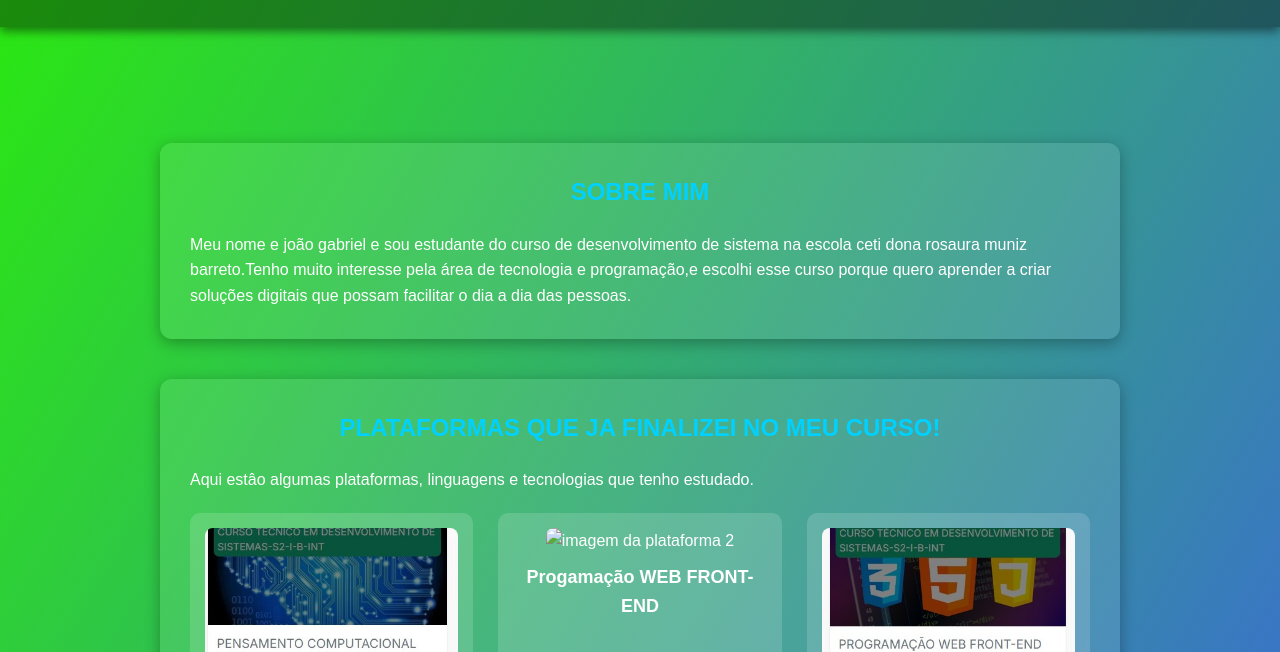
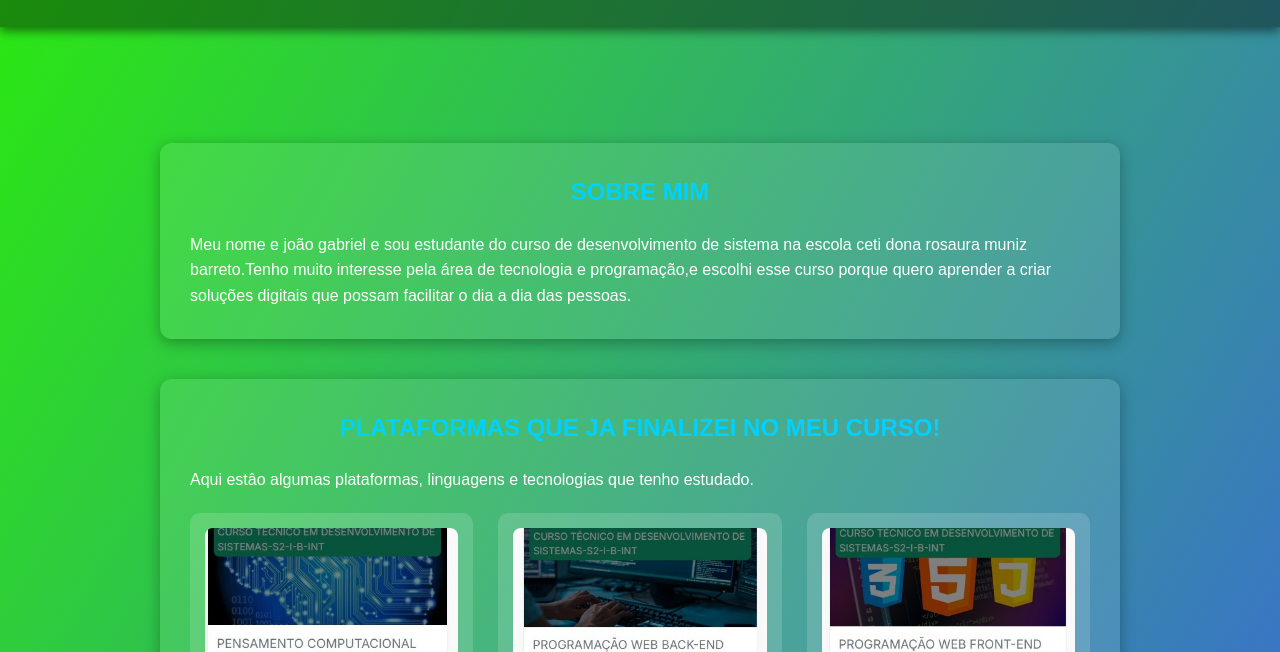
Before and after one commit to joaogabrielferreira0212-hub/joao.jg, a plain HTML site: page index.html in a window 1280 px wide. Shown: the part 300-952 px from the top of the page. Drawn offline with Linux system fonts and the light colour scheme.

Commit message:
Update index.html

```diff
--- a/index.html
+++ b/index.html
@@ -43,7 +43,7 @@
                     <h3>Pensamento Computacional</h3>
                 </div>
                 <div class="card-plataforma">
-                    <img src="END>jpeg" alt="imagem da plataforma 2" class="img-plataforma">
+                    <img src="END.jpeg" alt="imagem da plataforma 2" class="img-plataforma">
                     <h3>Progamação WEB FRONT-END</h3>
                 </div>
                 <div class="card-plataforma">
```
